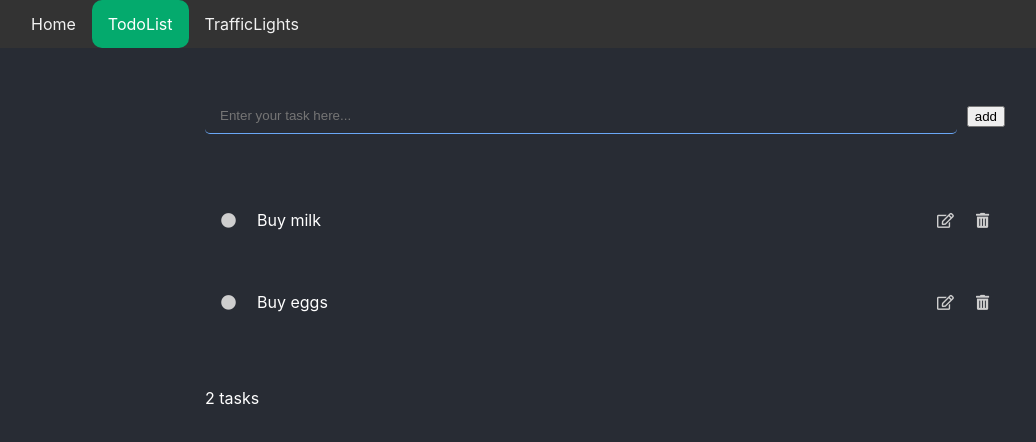
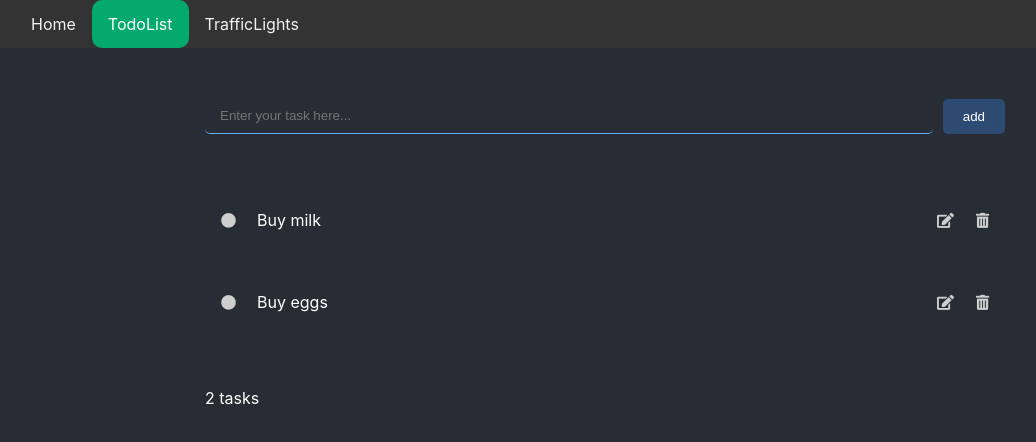
Before and after one commit to nguyenlemanhhung/NguyenLeManhHung-CIJS81-N1, a React (Create React App) app: page /TodoList in a window 1280 px wide. Shown: the top 442 px of the page, without its empty margins (35-1071 px from the left). Built offline with nearby package versions, Linux system fonts and the light colour scheme.

Commit message:
update todo list

```diff
--- a/src/App.css
+++ b/src/App.css
@@ -14,13 +14,9 @@
   box-shadow: none;
   /* border: 1px solid rgb(106, 167, 246); */
 }
-/* .App button {
-  padding: 10px 15px;
-  border-radius: 5px;
-  background-color: rgb(106, 167, 246);
-  outline: none;
-  border: none;
-} */
+.App button {
+  cursor: pointer;
+}
 .App button:hover {
   border: 1px solid #fff;
   color: #fff;
--- /dev/null
+++ b/src/views/TodoList/Todo.js
@@ -0,0 +1,59 @@
+import { useState } from "react";
+
+function Todo(props) {
+  const [edit, setEdit] = useState({});
+  const { handleCheckComplete, handleDeleteItem, handleEdit, todo } = props;
+  const onAllowEdit = (todo, status) => {
+    setEdit({ id: todo.id, status: status });
+  };
+  return (
+    <div className="todo-item">
+      <div className="todo-item-content">
+        <button
+          className="btn-check"
+          type="button"
+          onClick={() => handleCheckComplete(todo)}
+        >
+          <i
+            className={todo.completed ? "fa fa-check" : "fa fa-circle"}
+            style={{
+              color: todo.completed ? "green" : "",
+            }}
+          ></i>
+        </button>
+
+        <p
+          style={{
+            textDecoration: todo.completed ? "line-through" : "",
+          }}
+        >
+          {edit.status && edit.id === todo.id ? (
+            <input
+              className="input-edit"
+              value={todo.text}
+              onChange={(e) => handleEdit(todo, e)}
+            />
+          ) : (
+            todo.text
+          )}
+        </p>
+      </div>
+
+      <div className="btn-actions">
+        <button
+          className="btn-edit"
+          onClick={() =>
+            onAllowEdit(todo, todo.id === edit.id ? !edit.status : null)
+          }
+        >
+          <i className={edit.status ? "fas fa-check" : "fas fa-edit"}></i>
+        </button>
+
+        <button className="btn-delete" onClick={() => handleDeleteItem(todo)}>
+          <i className="fas fa-trash-alt"></i>
+        </button>
+      </div>
+    </div>
+  );
+}
+export default Todo;
--- a/src/views/TodoList/TodoList.css
+++ b/src/views/TodoList/TodoList.css
@@ -18,20 +18,27 @@
 .todo-container .todo-form input:focus {
   border-bottom: 1px solid rgb(106, 167, 246);
 }
+.todo-container .todo-form .btn-add {
+  border: none;
+  outline: none;
+  padding: 10px 20px;
+  border-radius: 5px;
+  background-color: #2d4b72;
+  color: #fff;
+}
+.todo-container .todo-form .btn-add:hover {
+  background-color: #6aa7f6;
+}
 .todo-container .todo-content .todo-item {
   display: flex;
   justify-content: space-between;
   align-items: center;
   padding: 10px;
-  /* border-bottom: 1px solid #6d6d6d; */
   border-radius: 10px;
 }
 .todo-container .todo-content .todo-item:hover {
-  background-color: #3b4f68;
+  background-color: #263343;
 }
-/* .todo-container .todo-content .todo-item:hover .btn-actions {
-  opacity: 1;
-} */
 .todo-container .todo-content .todo-item:not(:last-child) {
   margin-bottom: 10px;
 }
@@ -47,26 +54,13 @@
   font-size: 15px;
   margin-right: 15px;
 }
-.todo-container .todo-content .todo-item-content input.form-check-input {
-  margin-right: 15px;
+
+.todo-container .todo-content .todo-item-content .input-edit {
+  border: 1px solid rgb(106, 167, 246);
 }
-/* .todo-container
-  .todo-content
-  .todo-item-content
-  input.form-check-input:checked {
-  background-color: aqua;
-}
-.todo-container
-  .todo-content
-  .todo-item-content
-  input.form-check-input:checked
-  + label {
-  color: aqua;
-  text-decoration: line-through;
-} */
+
 .todo-container .todo-content .btn-actions {
   min-width: max-content;
-  /* opacity: 0; */
 }
 .todo-container .todo-content .btn-actions button {
   background: none;
--- a/src/views/TodoList/TodoList.js
+++ b/src/views/TodoList/TodoList.js
@@ -1,9 +1,9 @@
 import { useState } from "react";
 import "./TodoList.css";
+import Todo from "./Todo";
 
 function TodoList() {
   const [todo, setTodo] = useState();
-  const [edit, setEdit] = useState({});
   const [todoList, setTodoList] = useState([
     {
       id: 1,
@@ -60,9 +60,6 @@ function TodoList() {
     );
   };
 
-  const onAllowEdit = (todo, status) => {
-    setEdit({ id: todo.id, status: status });
-  };
   return (
     <div className="todo-container">
       <div className="todo-form">
@@ -71,60 +68,20 @@ function TodoList() {
           autoFocus
           onChange={(e) => setTodo(e.target.value)}
         />
-        <button onClick={() => handleAddTodo(todo)}>add</button>
+        <button className="btn-add" onClick={() => handleAddTodo(todo)}>
+          add
+        </button>
       </div>
       <div className="todo-content">
         {todoList &&
-          todoList.map((todo, index) => (
-            <div className="todo-item" key={index}>
-              <div className="todo-item-content">
-                <button
-                  className="btn-check"
-                  type="button"
-                  onClick={() => handleCheckComplete(todo)}
-                >
-                  <i
-                    className={todo.completed ? "fa fa-check" : "fa fa-circle"}
-                    style={{
-                      color: todo.completed ? "green" : "",
-                    }}
-                  ></i>
-                </button>
-
-                <p
-                  style={{
-                    textDecoration: todo.completed ? "line-through" : "",
-                  }}
-                >
-                  {edit.status && edit.id === todo.id ? (
-                    <input
-                      value={todo.text}
-                      onChange={(e) => handleEdit(todo, e)}
-                    />
-                  ) : (
-                    todo.text
-                  )}
-                </p>
-              </div>
-
-              <div className="btn-actions">
-                <button
-                  className="btn-edit"
-                  onClick={() =>
-                    onAllowEdit(todo, todo.id === edit.id ? !edit.status : null)
-                  }
-                >
-                  <i className="far fa-edit"></i>
-                </button>
-
-                <button
-                  className="btn-delete"
-                  onClick={() => handleDeleteItem(todo)}
-                >
-                  <i className="fas fa-trash-alt"></i>
-                </button>
-              </div>
-            </div>
+          todoList.map((item, index) => (
+            <Todo
+              key={index}
+              handleCheckComplete={handleCheckComplete}
+              handleDeleteItem={handleDeleteItem}
+              handleEdit={handleEdit}
+              todo={item}
+            />
           ))}
       </div>
       <div className="todo-footer">
```
